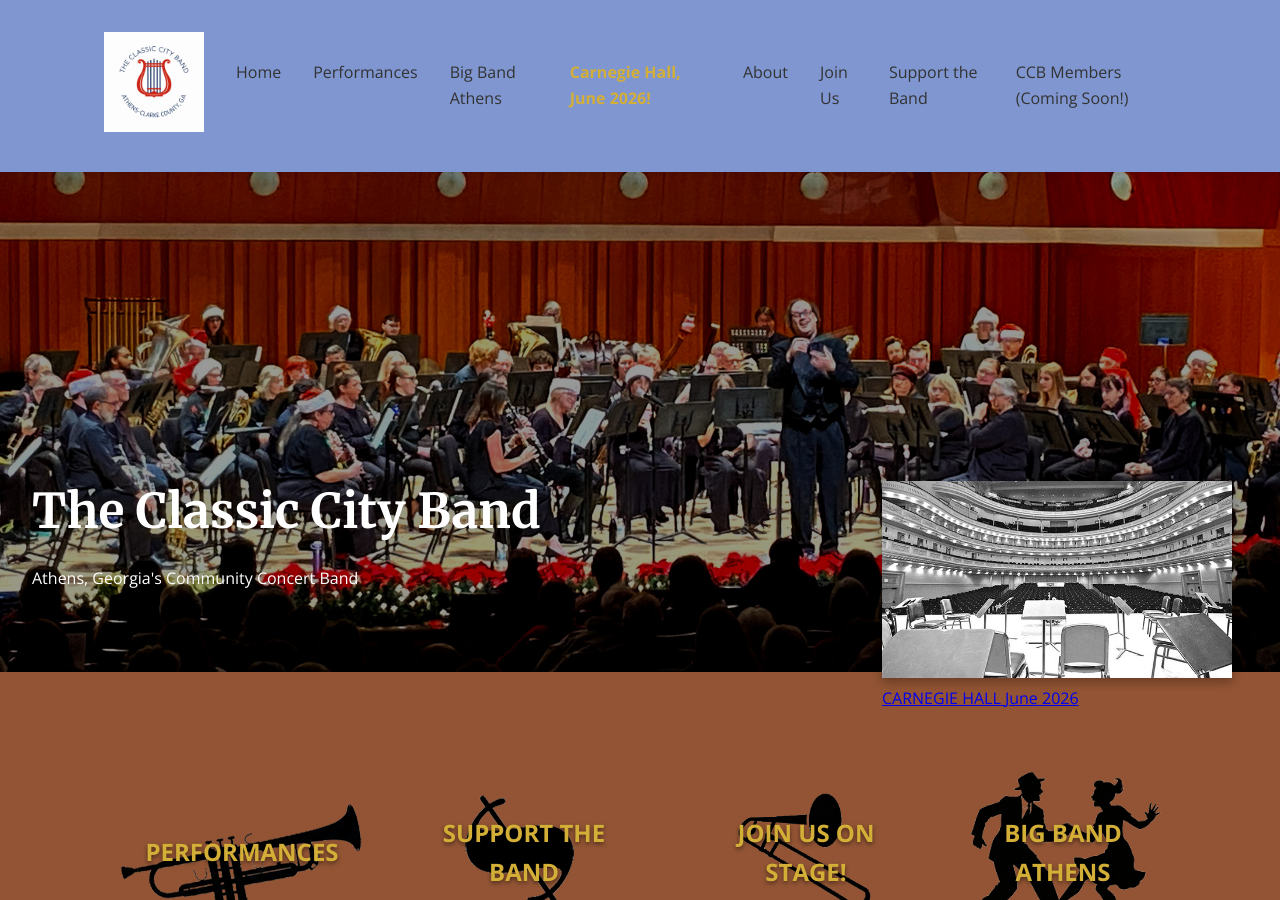
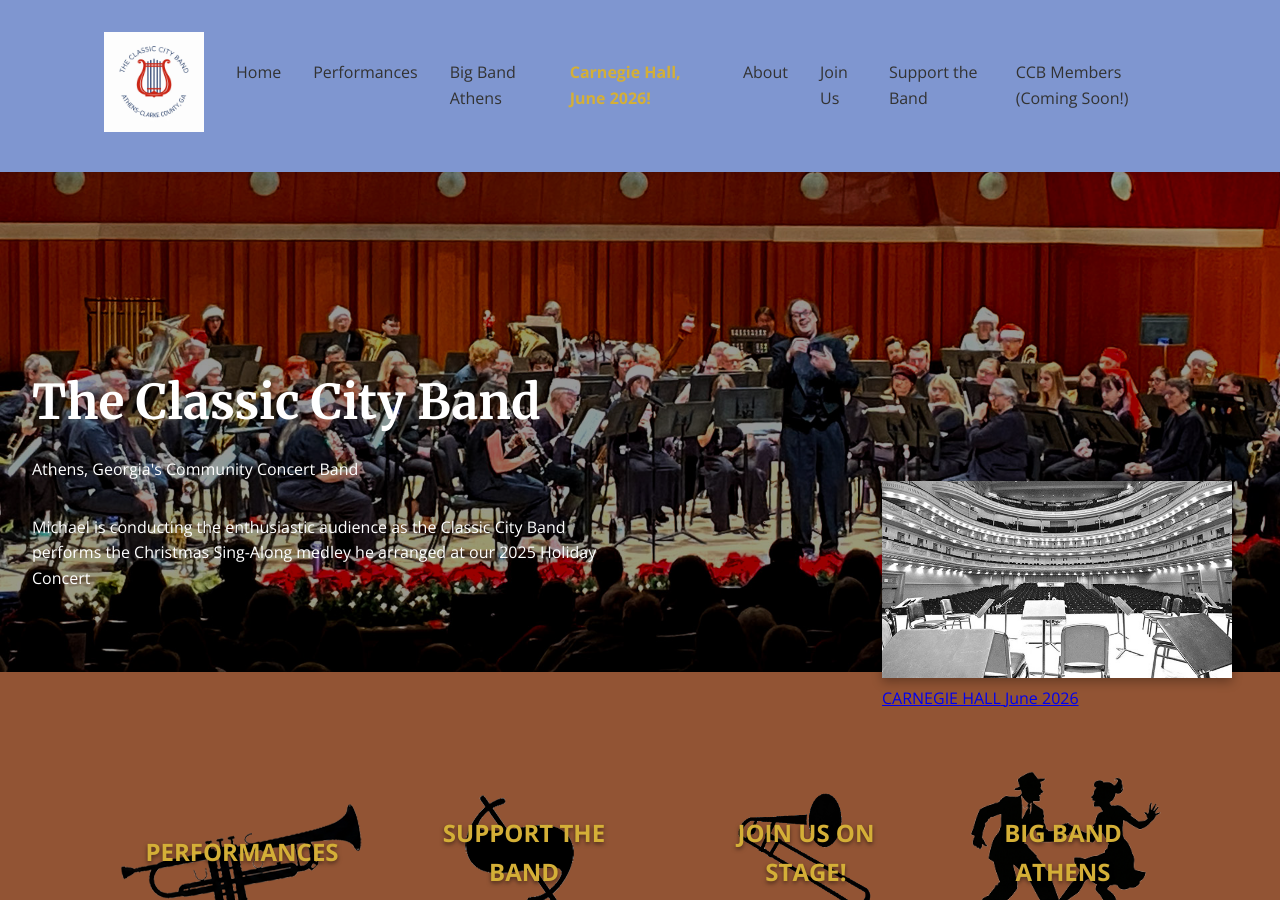
Before and after one commit to webmasterCCB/CCBwebsite, a Jekyll site: the page built from index.html, in a window 1280 px wide and 900 px high. Built offline with Jekyll 4.4.1, drawn with Linux system fonts in a browser that asks for light colours.

Commit message:
Update index.html

```diff
--- a/index.html
+++ b/index.html
@@ -13,6 +13,7 @@ title: Home
     <span class="badge-subtitle">June 2026</span>
   </div>
 </a>
+<p class="hero-caption">Michael is conducting the enthusiastic audience as the Classic City Band performs the Christmas Sing-Along medley he arranged at our 2025 Holiday Concert</p>
 </section>
 
 <section class="quick-links">
```
